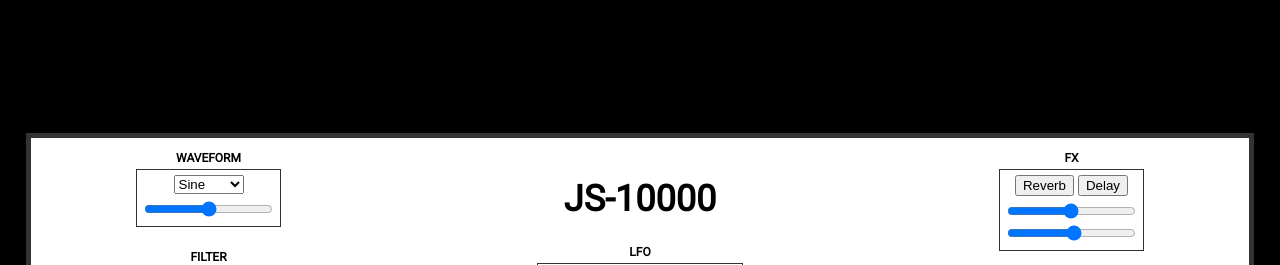
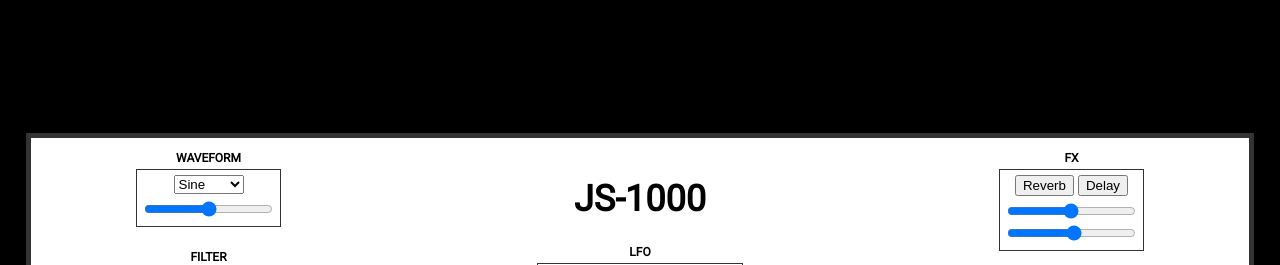
Before and after one commit to Ajay-Vishwanath/JS-1000, a website built with webpack: page index.html in a window 1280 px wide. Shown: the top 265 px of the page. Built offline with nearby package versions, Linux system fonts and the light colour scheme; no server answers.

Commit message:
Change Synth Name{

```diff
--- a/index.html
+++ b/index.html
@@ -56,7 +56,7 @@
                 <div class="control-panel-middle">
 
                     <div class="synth-name">
-                        JS-10000
+                        JS-1000
                     </div>
 
                     <!-- LFO  -->
```
